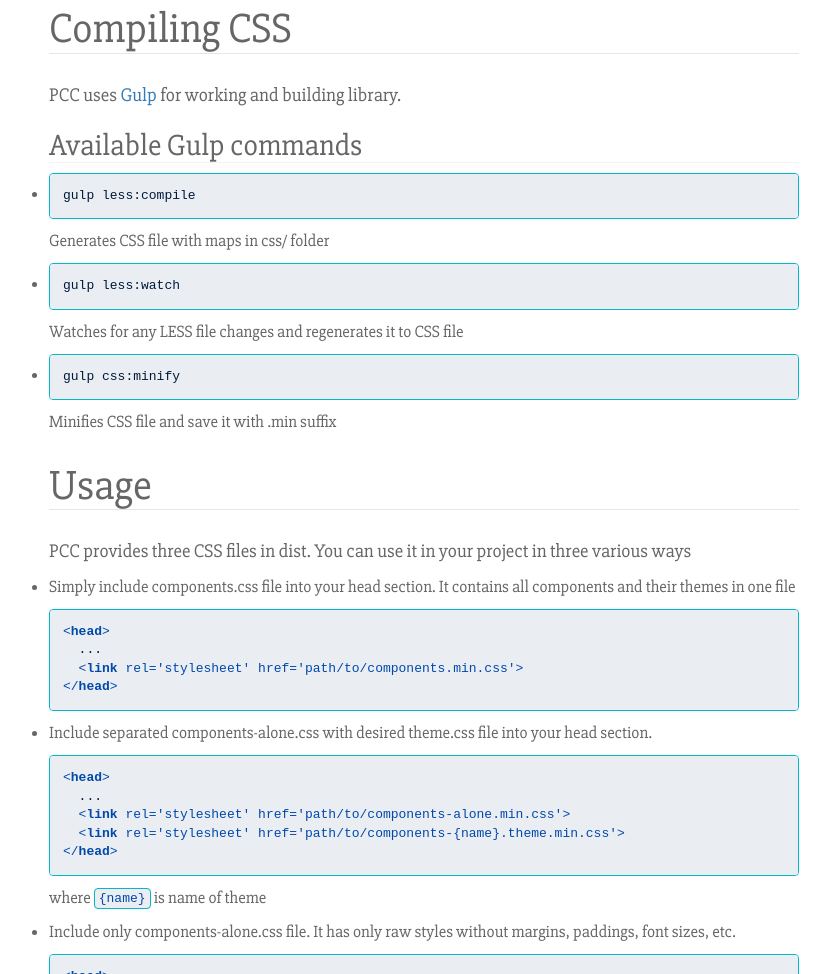
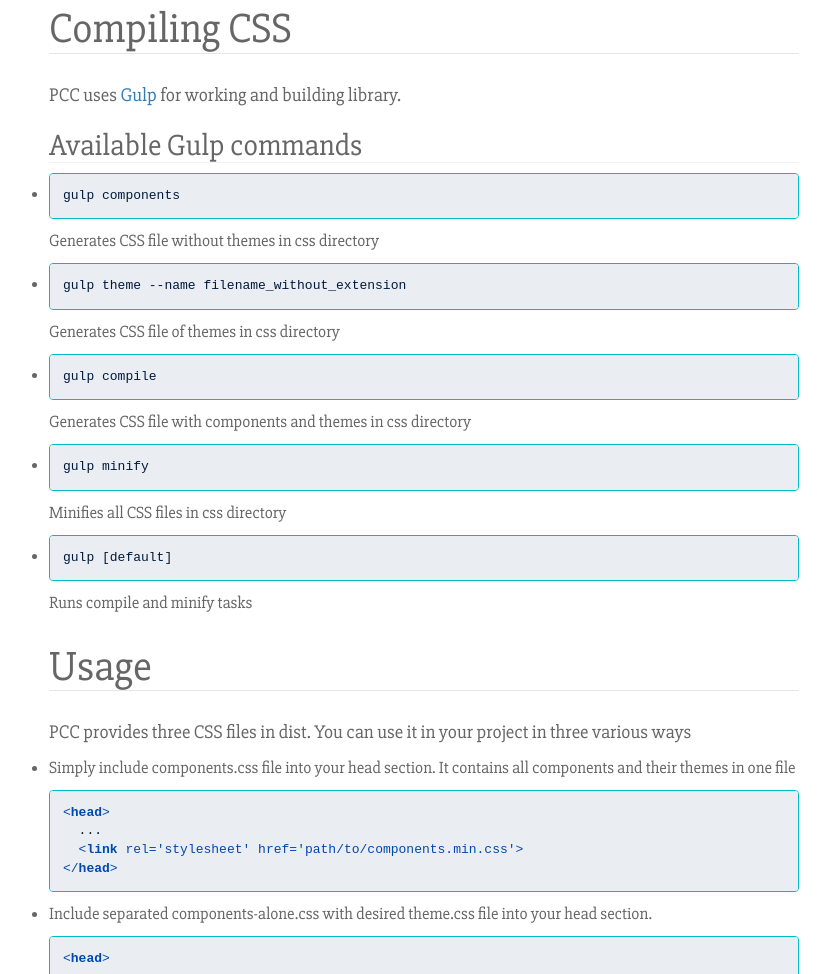
Before and after one commit to pgalias/pure-css-components, a website with bundled scripts: page docs/get-started/index.html in a window 1280 px wide. Shown: the part 963-1937 px from the top of the page, without its empty margins (411-1241 px from the left). Built offline with nearby package versions, Linux system fonts and the light colour scheme; no server answers.

Commit message:
gulp tasks

```diff
--- a/docs/get-started/index.html
+++ b/docs/get-started/index.html
@@ -86,16 +86,24 @@
             <h2>Available Gulp commands</h2>
             <ul>
               <li>
-                <pre><code class="bash">gulp less:compile</code></pre>
-                <p>Generates CSS file with maps in css/ folder</p>
+                <pre><code class="bash">gulp components</code></pre>
+                <p>Generates CSS file without themes in css directory</p>
               </li>
               <li>
-                <pre><code class="bash">gulp less:watch</code></pre>
-                <p>Watches for any LESS file changes and regenerates it to CSS file</p>
+                <pre><code class="bash">gulp theme --name filename_without_extension</code></pre>
+                <p>Generates CSS file of themes in css directory</p>
               </li>
               <li>
-                <pre><code class="bash">gulp css:minify</code></pre>
-                <p>Minifies CSS file and save it with .min suffix</p>
+                <pre><code class="bash">gulp compile</code></pre>
+                <p>Generates CSS file with components and themes in css directory</p>
+              </li>
+              <li>
+                <pre><code class="bash">gulp minify</code></pre>
+                <p>Minifies all CSS files in css directory</p>
+              </li>
+              <li>
+                <pre><code class="bash">gulp [default]</code></pre>
+                <p>Runs compile and minify tasks</p>
               </li>
             </ul>
           </article>
```
